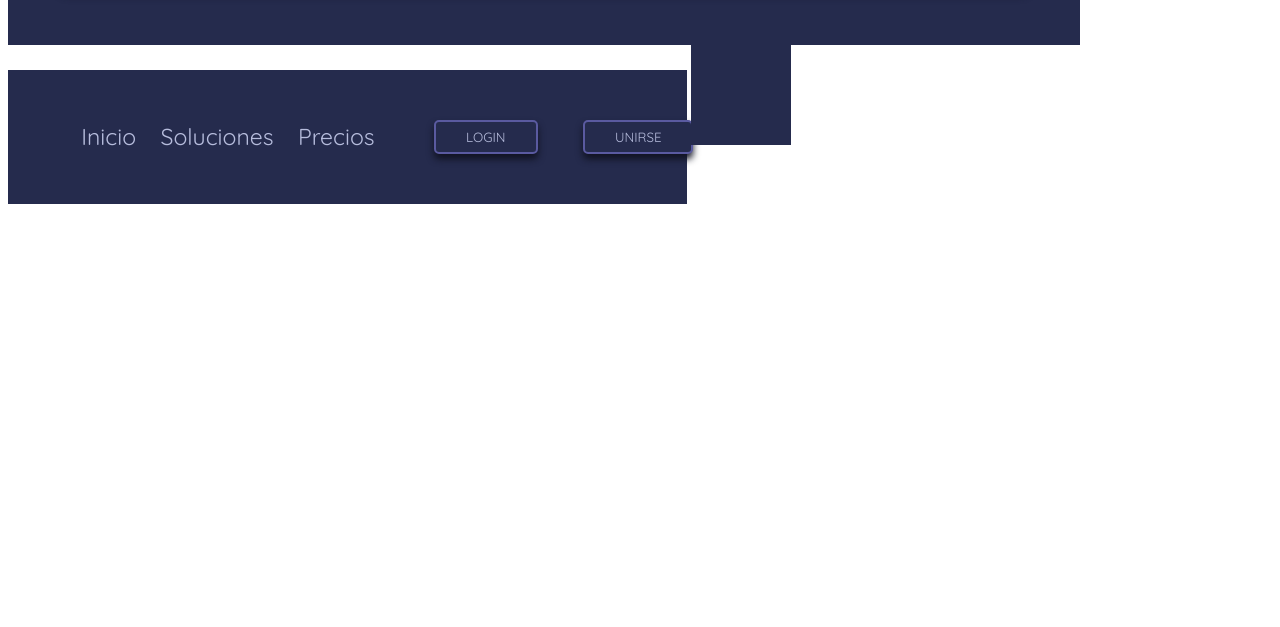
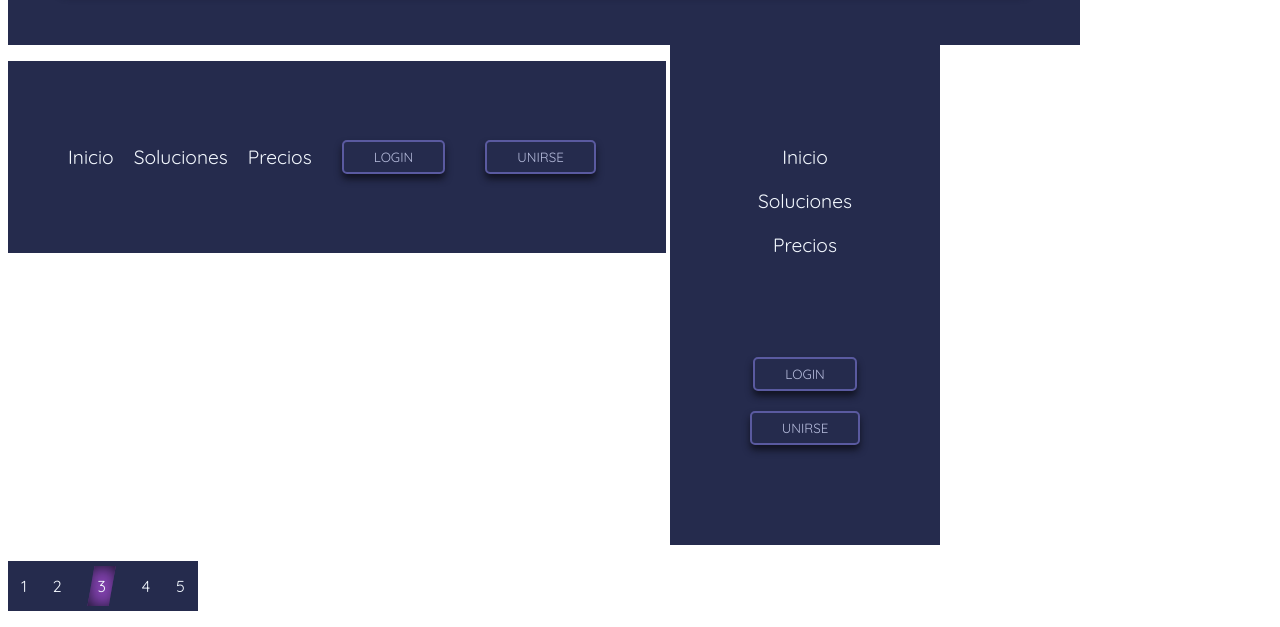
Before and after one commit to josewcabr/Pakay_web, a plain HTML site: page componentes.html in a window 1280 px wide. Shown: the part 271-898 px from the top of the page. Before the commit the page ends 800 px from the top, so only its background shows below. Drawn offline with Linux system fonts and the light colour scheme.

Commit message:
menu finished, added pager

```diff
--- a/componentes.html
+++ b/componentes.html
@@ -19,16 +19,16 @@
             <i class="far fa-lightbulb fa-2x">
                 <span> Lorem ipsum dolor sit amet, consectetur adipiscing. </span>
             </i>
-            <button class="btn_panel">Cerrar</button>
+            <button class="btn_panel"><a href="#">Cerrar</a></button>
         </div>
     </div>
     <br>
     <div class="campo">
         <nav class="menu hor">
             <ul>
-                <li>Inicio</li>
-                <li>Soluciones</li>
-                <li>Precios</li>
+                <li><a href="#">Inicio</a></li>
+                <li><a href="#">Soluciones</a></li>
+                <li><a href="#">Precios</a></li>
             </ul>
             <ul class="login">
                 <li>
@@ -41,9 +41,30 @@
 
     <div class="campo">
         <nav class="menu ver">
-
+            <ul>
+                <li><a href="#">Inicio</a></li>
+                <li><a href="#">Soluciones</a></li>
+                <li><a href="#">Precios</a></li>
+            </ul>
+            <ul>
+                <li>
+                    <button class="btn">LOGIN</button>
+                </li>
+                <li>
+                    <button class="btn">UNIRSE</button>
+                </li>
+            </ul>
         </nav>
     </div>
 
+    <nav class="pager">
+        <ul>
+            <li><a href="#">1</a></li>
+            <li><a href="#">2</a></li>
+            <li class="selected"><a href="#">3</a></li>
+            <li><a href="#">4</a></li>
+            <li><a href="#">5</a></li>
+        </ul>
+    </nav>
 </body>
 </html>
--- a/style.css
+++ b/style.css
@@ -3,6 +3,11 @@
     width: fit-content;
     padding: 50px;
     background-color: #252b4d;
+}
+
+a{
+    text-decoration: none;
+    color:  #f4f9ff;
 }
 
 /* BOTON */
@@ -65,23 +70,71 @@
 }
 
 /* MENU HORIZONTAL */
+.menu{
+    display: flex;
+}
 
-.menu, .menu>ul>li {
+.menu ul{
     display: flex;
     list-style: none;
     font-family: 'Quicksand', sans-serif;
+    color: #f4f9ff;
     font-size: 1.2em;
-    justify-content: center;
-    align-items: center;
-    color: #b6bcdc;
+    padding:0px;
 }
 
 .hor ul{
-    display: inherit;
-    flex-direction: row;
-    margin: 0px 5%;
+    justify-content: center;
 }
 
-.hor ul>li{
-    margin: 0% 5%;
+.hor li{
+    padding: 10px;
+    margin: auto;
 }
+
+/* MENU VERTICAL */
+
+.ver, .ver ul{
+    flex-direction: column;
+}
+
+.ver ul{
+    margin: 40px 20px;
+}
+
+.ver li{
+    padding: 10px;
+    margin: auto;
+}
+
+.ver button{
+    margin: 0px;
+}
+
+/* PAGINADOR */
+
+.pager{
+    background-color: #252b4d;
+    width: 15%;
+    font-family: 'Quicksand', sans-serif;
+}
+
+.pager ul{
+    display: flex;
+    justify-content: space-around;
+    align-items: center;
+    color: #f4f9ff;
+    height: 50px;
+    padding: 0px;
+}
+
+.pager li{
+    list-style: none;
+}
+
+.pager .selected{
+    background-color:#8442b1;
+    padding: 10px;
+    clip-path: polygon(25% 0%, 100% 0%, 75% 100%, 0% 100%);
+    box-shadow: inset 1px 1px 16px #111322;
+}
```
